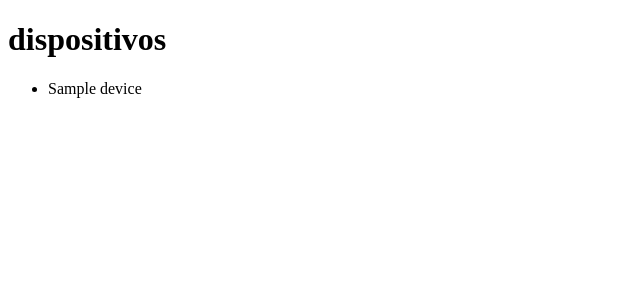
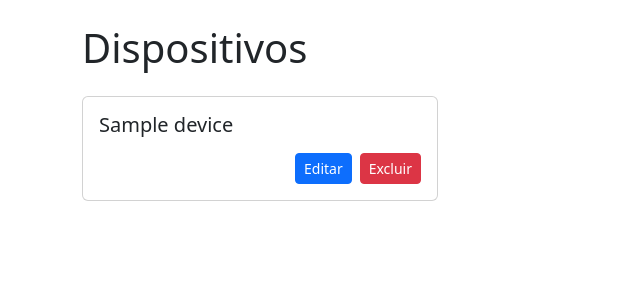
Before and after one commit to guilherme-torres/esphome-simple-gui, a Python web app: template src/templates/devices.html in a window 1280 px wide. Shown: the top 300 px of the page, without its empty margins (0-640 px from the left). Run offline with Jinja, Linux system fonts and the light colour scheme; the template is opened without the code that fills it: most values are stand-ins (such as "Sample title", 1, 10 or a date in 2020); some libraries are stand-ins or nearby versions.

Commit message:
feature: add devices page

```diff
--- a/src/templates/devices.html
+++ b/src/templates/devices.html
@@ -1,20 +1,66 @@
 <!DOCTYPE html>
 <html lang="pt-br">
+
 <head>
     <meta charset="UTF-8">
     <meta name="viewport" content="width=device-width, initial-scale=1.0">
-    <title>Document</title>
+    <title>Dispositivos</title>
+    <link rel="stylesheet" href="{{ url_for('static', filename='bootstrap/css/bootstrap.min.css') }}">
+    <script src="{{ url_for('static', filename='bootstrap/js/bootstrap.bundle.min.js') }}"></script>
 </head>
+
 <body>
-    <h1>dispositivos</h1>
-    {% if devices|length == 0 %}
-        <p>Nenhum dispositivo criado</p>
-    {% else %}
-        <ul>
+    <div class="container mt-4">
+        <h1 class="mb-4">Dispositivos</h1>
+        {% if devices|length == 0 %}
+        <div class="alert alert-info" role="alert">
+            Nenhum dispositivo criado
+        </div>
+        {% else %}
+        <div class="row">
             {% for device in devices %}
-                <li>{{ device.name }}</li>
+            <div class="col-md-4 mb-4">
+                <div class="card h-100">
+                    <div class="card-body">
+                        <h5 class="card-title">{{ device.name }}</h5>
+                        <div class="mt-3 d-flex justify-content-end gap-2">
+                            <a href="#" class="btn btn-primary btn-sm">Editar</a>
+                            <form style="display:inline;">
+                                <button type="button" class="btn btn-danger btn-sm" data-bs-toggle="modal"
+                                    data-bs-target="#deleteModal{{ device.id }}">
+                                    Excluir
+                                </button>
+
+                                <div class="modal fade" id="deleteModal{{ device.id }}" tabindex="-1"
+                                    aria-labelledby="deleteModalLabel{{ device.id }}" aria-hidden="true">
+                                    <div class="modal-dialog">
+                                        <div class="modal-content">
+                                            <div class="modal-header">
+                                                <h5 class="modal-title" id="deleteModalLabel{{ device.id }}">Confirmar
+                                                    Exclusão</h5>
+                                                <button type="button" class="btn-close" data-bs-dismiss="modal"
+                                                    aria-label="Fechar"></button>
+                                            </div>
+                                            <div class="modal-body">
+                                                Tem certeza que deseja excluir este dispositivo?
+                                            </div>
+                                            <div class="modal-footer">
+                                                <button type="button" class="btn btn-secondary"
+                                                    data-bs-dismiss="modal">Cancelar</button>
+                                                <button type="submit" class="btn btn-danger">Excluir</button>
+                                            </div>
+                                        </div>
+                                    </div>
+                                </div>
+                            </form>
+                        </div>
+                    </div>
+                </div>
+            </div>
             {% endfor %}
-        </ul>
-    {% endif %}
+        </div>
+        {% endif %}
+    </div>
 </body>
+
 </html>
```
